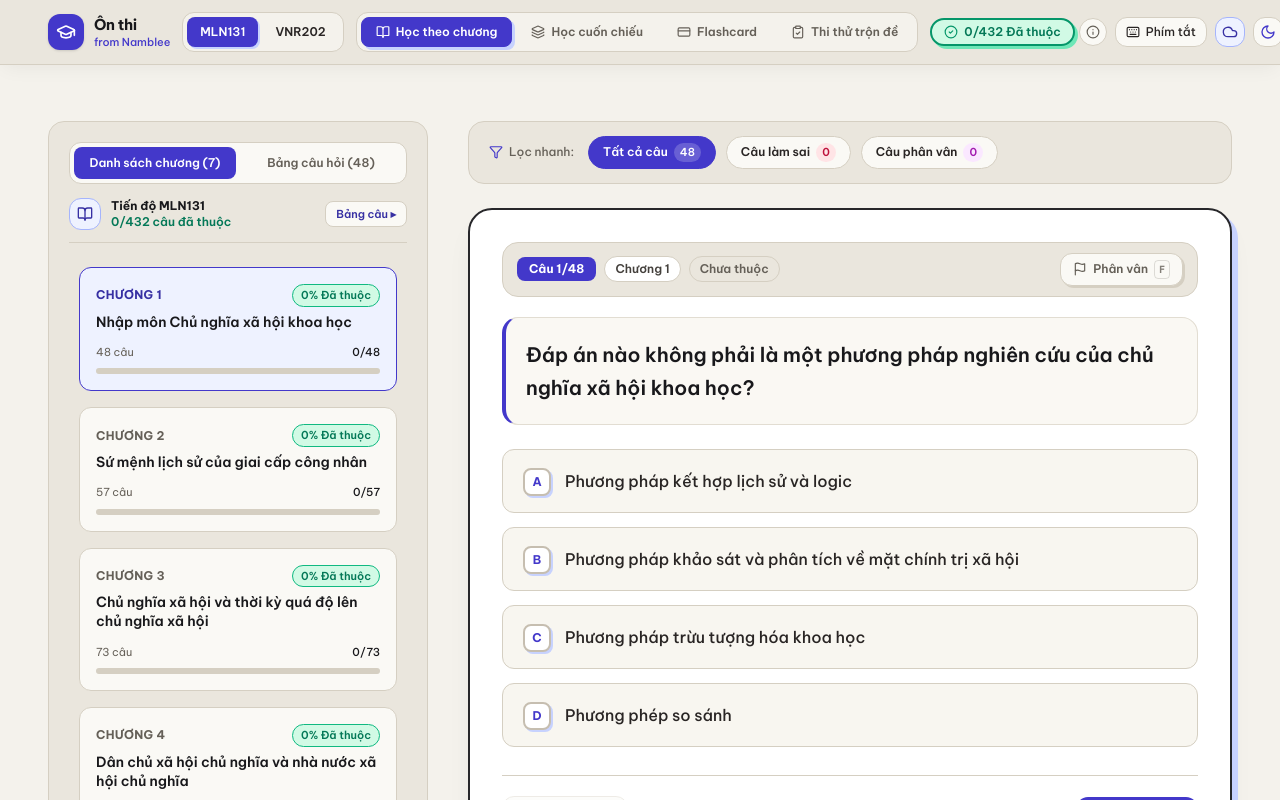
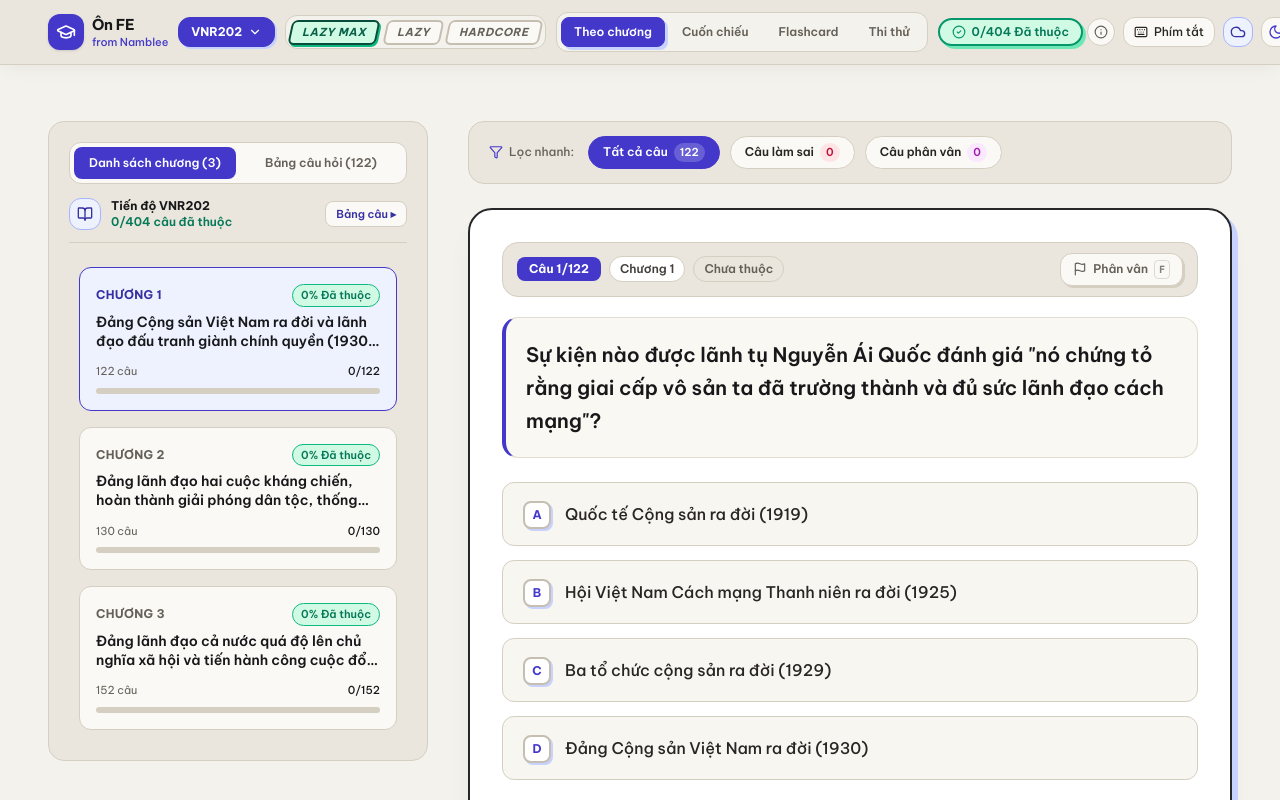
Before and after one commit to namlek19/lastFE, a React (Vite) app: page / in a window 1280 px wide. Shown: the top 800 px of the page. Built offline with nearby package versions, Linux system fonts and the light colour scheme.

Commit message:
feat(header): shorten title to On FE, default VNR202 dropdown, and add Sakuga tier picker

```diff
--- a/src/App.tsx
+++ b/src/App.tsx
@@ -6,7 +6,7 @@ import { RollingStudyView } from './components/RollingStudyView';
 import { FlashcardView } from './components/FlashcardView';
 import { MockExamView } from './components/MockExamView';
 import { ProgressSyncModal } from './components/ProgressSyncModal';
-import { ExamHistoryItem, StudyMode, SubjectId, UserProgressStore } from './types/quiz';
+import { ExamHistoryItem, StudyMode, StudyTier, SubjectId, UserProgressStore } from './types/quiz';
 import {
   addExamHistory,
   loadStore,
@@ -45,6 +45,10 @@ export const App: React.FC = () => {
 
   const handleSelectMode = useCallback((mode: StudyMode) => {
     setStore(prev => ({ ...prev, lastMode: mode }));
+  }, []);
+
+  const handleSelectTier = useCallback((tier: StudyTier) => {
+    setStore(prev => ({ ...prev, lastTier: tier }));
   }, []);
 
   const handleRecordAttempt = useCallback(
@@ -86,7 +90,7 @@ export const App: React.FC = () => {
     setStore(prev => resetProgress(prev));
   }, []);
 
-  const { lastSubject: subject, lastMode: mode } = store;
+  const { lastSubject: subject, lastMode: mode, lastTier: tier = 'lazymax' } = store;
 
   return (
     <MotionConfig reducedMotion="user">
@@ -94,10 +98,12 @@ export const App: React.FC = () => {
         <Header
           subject={subject}
           mode={mode}
+          tier={tier}
           theme={theme}
           progress={store}
           onSelectSubject={handleSelectSubject}
           onSelectMode={handleSelectMode}
+          onSelectTier={handleSelectTier}
           onToggleTheme={handleToggleTheme}
           onOpenSyncModal={() => setIsSyncOpen(true)}
         />
--- a/src/components/Header.tsx
+++ b/src/components/Header.tsx
@@ -1,7 +1,9 @@
 import React, { useEffect, useMemo, useRef, useState } from 'react';
 import {
   BookOpen,
+  Check,
   CheckCircle2,
+  ChevronDown,
   ClipboardCheck,
   Cloud,
   CreditCard,
@@ -13,16 +15,19 @@ import {
   Sun,
 } from 'lucide-react';
 import { SUBJECTS, getQuestionsBySubject } from '../data/index';
-import { StudyMode, SubjectId, UserProgressStore } from '../types/quiz';
+import { StudyMode, StudyTier, SubjectId, UserProgressStore } from '../types/quiz';
 import { isMastered, ThemeMode } from '../utils/storage';
+import { SakugaTierPicker } from './SakugaVfx';
 
 export interface HeaderProps {
   subject: SubjectId;
   mode: StudyMode;
+  tier: StudyTier;
   theme: ThemeMode;
   progress: UserProgressStore;
   onSelectSubject: (subject: SubjectId) => void;
   onSelectMode: (mode: StudyMode) => void;
+  onSelectTier: (tier: StudyTier) => void;
   onToggleTheme: () => void;
   onOpenSyncModal: () => void;
 }
@@ -39,22 +44,26 @@ const MODE_TABS: {
   { id: 'exam', label: 'Thi thử trộn đề', shortLabel: 'Thi thử', Icon: ClipboardCheck },
 ];
 
-const SUBJECT_ORDER: SubjectId[] = ['mln131', 'vnr202'];
+const SUBJECT_ORDER: SubjectId[] = ['vnr202', 'mln131'];
 
 export const Header: React.FC<HeaderProps> = ({
   subject,
   mode,
+  tier,
   theme,
   progress,
   onSelectSubject,
   onSelectMode,
+  onSelectTier,
   onToggleTheme,
   onOpenSyncModal,
 }) => {
   const [isShortcutOpen, setIsShortcutOpen] = useState(false);
   const [isRuleInfoOpen, setIsRuleInfoOpen] = useState(false);
+  const [isSubjectMenuOpen, setIsSubjectMenuOpen] = useState(false);
   const shortcutContainerRef = useRef<HTMLDivElement>(null);
   const ruleInfoContainerRef = useRef<HTMLDivElement>(null);
+  const subjectContainerRef = useRef<HTMLDivElement>(null);
 
   const activeQuestions = useMemo(() => getQuestionsBySubject(subject), [subject]);
 
@@ -69,7 +78,7 @@ export const Header: React.FC<HeaderProps> = ({
   }, [activeQuestions, progress.questions]);
 
   useEffect(() => {
-    if (!isShortcutOpen && !isRuleInfoOpen) return;
+    if (!isShortcutOpen && !isRuleInfoOpen && !isSubjectMenuOpen) return;
 
     const handleClickOutside = (event: MouseEvent) => {
       if (
@@ -84,12 +93,19 @@ export const Header: React.FC<HeaderProps> = ({
       ) {
         setIsRuleInfoOpen(false);
       }
+      if (
+        subjectContainerRef.current &&
+        !subjectContainerRef.current.contains(event.target as Node)
+      ) {
+        setIsSubjectMenuOpen(false);
+      }
     };
 
     const handleKeyDown = (event: KeyboardEvent) => {
       if (event.key === 'Escape') {
         setIsShortcutOpen(false);
         setIsRuleInfoOpen(false);
+        setIsSubjectMenuOpen(false);
       }
     };
 
@@ -99,36 +115,55 @@ export const Header: React.FC<HeaderProps> = ({
       document.removeEventListener('mousedown', handleClickOutside);
       document.removeEventListener('keydown', handleKeyDown);
     };
-  }, [isShortcutOpen, isRuleInfoOpen]);
+  }, [isShortcutOpen, isRuleInfoOpen, isSubjectMenuOpen]);
 
   const activeSubjectMeta = SUBJECTS[subject];
 
   return (
     <header className="z-40 mb-3.5 border-b border-[#D5CFC2] bg-[#EAE6DD] shadow-[0_6px_20px_-4px_rgba(28,25,23,0.06)] dark:border-[#262925] dark:bg-[#161816] dark:shadow-[0_10px_24px_-6px_rgba(0,0,0,0.55)] md:sticky md:top-0 md:mb-6 lg:mb-7">
-      <div className="mx-auto w-full max-w-[1720px] px-4 sm:px-6 lg:px-10 xl:px-12">
+      <div className="mx-auto w-full max-w-[1720px] px-4 sm:px-6 lg:px-8 xl:px-12">
         {/* Main Row: Single-Row Desktop Header (>= 1024px) & Top Row on Mobile/Tablet */}
-        <div className="flex w-full items-center justify-between gap-2 py-2.5 lg:gap-3 lg:py-3">
-          {/* Left Cluster: Compact Brand + Subject Switcher */}
-          <div className="flex min-w-0 shrink-0 items-center gap-2 sm:gap-3">
-            <div className="flex items-center gap-2.5">
+        <div className="flex w-full items-center justify-between gap-2 py-2.5 lg:gap-2.5 lg:py-3">
+          {/* Left Cluster: Compact Brand + Subject Dropdown */}
+          <div className="flex min-w-0 shrink-0 items-center gap-2 sm:gap-2.5">
+            <div className="flex items-center gap-2">
               <div className="flex h-8 w-8 shrink-0 items-center justify-center rounded-xl bg-[#4338CA] text-white shadow-sm dark:border dark:border-[#818CF8]/50 dark:bg-[#4338CA] sm:h-9 sm:w-9">
                 <GraduationCap className="h-4 w-4 sm:h-5 sm:w-5" />
               </div>
-              <div className="hidden leading-tight sm:block">
-                <span className="block text-sm font-bold tracking-tight text-[#18181B] dark:text-[#F5F5F4] sm:text-base lg:text-sm xl:text-[15px]">
-                  Ôn thi<span className="hidden 2xl:inline"> Trắc nghiệm</span>
+              <div className="hidden leading-tight min-[370px]:block">
+                <span className="block text-xs font-extrabold tracking-tight text-[#18181B] dark:text-[#F5F5F4] sm:text-sm xl:text-[15px]">
+                  Ôn FE
                 </span>
-                <span className="block text-[11px] font-medium text-[#4338CA] dark:text-[#818CF8]">
+                <span className="hidden text-[10px] font-medium text-[#4338CA] dark:text-[#818CF8] sm:block sm:text-[11px]">
                   from Namblee
                 </span>
               </div>
             </div>
 
-            {/* Subject Switcher Pills (Compact Code Only) */}
+            {/* Subject Dropdown (Default: VNR202, quick switch to MLN131) */}
+            <div ref={subjectContainerRef} className="relative shrink-0">
+              <button
+                type="button"
+                onClick={() => setIsSubjectMenuOpen((prev) => !prev)}
+                aria-expanded={isSubjectMenuOpen}
+                aria-haspopup="listbox"
+                aria-label={`Chọn môn học (đang chọn ${activeSubjectMeta.code})`}
+                title={`${activeSubjectMeta.code} • ${activeSubjectMeta.name} (${activeQuestions.length} câu)`}
+                className="sakuga-btn inline-flex cursor-pointer items-center gap-1 rounded-xl border border-[#4338CA] bg-[#4338CA] px-2.5 py-1 text-xs font-bold text-white shadow-[2px_2px_0_0_#C7D2FE] whitespace-nowrap hover:bg-[#3730A3] dark:border-[#818CF8]/50 dark:bg-[#4338CA] dark:shadow-[2px_2px_0_0_#312E81] dark:hover:bg-[#3730A3] sm:gap-1.5 sm:px-3 sm:py-1.5"
+              >
+                <span>{activeSubjectMeta.code}</span>
+                <ChevronDown
+                  className={`h-3.5 w-3.5 shrink-0 transition-transform duration-150 ${
+                    isSubjectMenuOpen ? 'rotate-180' : ''
+                  }`}
+                />
+              </button>
+
+              {isSubjectMenuOpen && (
                 <div
-              role="group"
-              aria-label="Chọn môn học"
-              className="inline-flex shrink-0 items-center gap-0.5 rounded-xl border border-[#D5CFC2] bg-[#F4F2EC] p-0.5 dark:border-[#262925] dark:bg-[#0F100E] sm:gap-1 sm:p-1"
+                  role="listbox"
+                  aria-label="Danh sách môn học"
+                  className="absolute left-0 top-full z-50 mt-2 w-60 rounded-2xl border border-[#C6BEB0] bg-[#FFFFFF] p-1.5 shadow-[0_14px_34px_-8px_rgba(28,25,23,0.12)] dark:border-[#323833] dark:bg-[#1E221F] dark:shadow-[0_16px_38px_-8px_rgba(0,0,0,0.75)] sm:w-64"
                 >
                   {SUBJECT_ORDER.map((subjId) => {
                     const meta = SUBJECTS[subjId];
@@ -137,20 +172,41 @@ export const Header: React.FC<HeaderProps> = ({
                       <button
                         key={subjId}
                         type="button"
-                    onClick={() => onSelectSubject(subjId)}
-                    aria-pressed={isActive}
-                    title={`${meta.code} • ${meta.name} (${meta.totalQuestions} câu)`}
-                    className={`sakuga-btn inline-flex cursor-pointer items-center rounded-lg border px-2.5 py-1 text-xs font-semibold whitespace-nowrap sm:px-3 sm:py-1.5 ${
+                        role="option"
+                        aria-selected={isActive}
+                        onClick={() => {
+                          onSelectSubject(subjId);
+                          setIsSubjectMenuOpen(false);
+                        }}
+                        className={`flex w-full cursor-pointer items-center justify-between gap-2 rounded-xl px-3 py-2 text-left transition ${
                           isActive
-                        ? 'border-transparent bg-[#4338CA] text-white shadow-[2px_2px_0_0_#C7D2FE] hover:bg-[#3730A3] dark:border-[#818CF8]/50 dark:bg-[#4338CA] dark:shadow-[2px_2px_0_0_#312E81] dark:hover:bg-[#3730A3]'
-                        : 'border-transparent text-[#292524] hover:bg-[#EEF2FF] hover:text-[#3730A3] dark:text-[#E7E5E4] dark:hover:bg-[#312E81]/30 dark:hover:text-[#A5B4FC]'
+                            ? 'bg-[#EEF2FF] text-[#3730A3] dark:bg-[#312E81]/45 dark:text-[#A5B4FC]'
+                            : 'text-[#292524] hover:bg-[#FAF9F5] dark:text-[#E7E5E4] dark:hover:bg-[#252A26]'
                         }`}
                       >
+                        <div className="min-w-0">
+                          <div className="flex items-center gap-1.5 text-xs font-bold">
                             <span>{meta.code}</span>
+                            <span className="font-medium text-[#656058] tabular-nums dark:text-[#9CA39B]">
+                              • {meta.totalQuestions} câu
+                            </span>
+                          </div>
+                          <div className="truncate text-[11px] opacity-80">{meta.name}</div>
+                        </div>
+                        {isActive && (
+                          <Check className="h-4 w-4 shrink-0 text-[#4338CA] dark:text-[#818CF8]" />
+                        )}
                       </button>
                     );
                   })}
                 </div>
+              )}
+            </div>
+          </div>
+
+          {/* Desktop 3-Tier Sakuga Anime Stamp Picker (>= 1024px) */}
+          <div className="hidden lg:inline-flex">
+            <SakugaTierPicker tier={tier} onSelectTier={onSelectTier} />
           </div>
 
           {/* Center Cluster: 4 Study Mode Tabs (Desktop >= 1024px) */}
@@ -166,15 +222,15 @@ export const Header: React.FC<HeaderProps> = ({
                   type="button"
                   onClick={() => onSelectMode(id)}
                   aria-current={isActive ? 'page' : undefined}
-                  className={`sakuga-btn inline-flex cursor-pointer items-center justify-center gap-1.5 rounded-lg border py-1.5 text-xs font-semibold whitespace-nowrap lg:px-3 xl:px-3.5 2xl:text-[13px] ${
+                  className={`sakuga-btn inline-flex cursor-pointer items-center justify-center gap-1.5 rounded-lg border py-1.5 text-xs font-semibold whitespace-nowrap lg:px-2.5 xl:px-3 2xl:px-3.5 2xl:text-[13px] ${
                     isActive
                       ? 'border-[#4338CA] bg-[#4338CA] text-white shadow-[3px_3px_0_0_#C7D2FE] hover:border-[#3730A3] hover:bg-[#3730A3] dark:border-[#818CF8]/50 dark:bg-[#4338CA] dark:shadow-[3px_3px_0_0_#312E81] dark:hover:bg-[#3730A3]'
                       : 'border-transparent text-[#656058] hover:border-[#A5B4FC] hover:bg-[#EEF2FF] hover:text-[#3730A3] dark:text-[#9CA39B] dark:hover:border-[#818CF8]/50 dark:hover:bg-[#312E81]/30 dark:hover:text-[#A5B4FC]'
                   }`}
                 >
-                  <Icon className="hidden h-3.5 w-3.5 shrink-0 xl:block" />
-                  <span className="xl:hidden">{shortLabel}</span>
-                  <span className="hidden xl:inline">{label}</span>
+                  <Icon className="hidden h-3.5 w-3.5 shrink-0 2xl:block" />
+                  <span className="2xl:hidden">{shortLabel}</span>
+                  <span className="hidden 2xl:inline">{label}</span>
                 </button>
               );
             })}
@@ -191,7 +247,7 @@ export const Header: React.FC<HeaderProps> = ({
                 <CheckCircle2 className="h-3.5 w-3.5 shrink-0 text-[#059669] dark:text-[#34D399]" />
                 <span>
                   {masteredCount}/{activeQuestions.length}
-                  <span className="hidden sm:inline"> Đã thuộc</span>
+                  <span className="hidden sm:inline lg:hidden xl:inline"> Đã thuộc</span>
                 </span>
               </div>
 
@@ -419,6 +475,11 @@ export const Header: React.FC<HeaderProps> = ({
             );
           })}
         </nav>
+
+        {/* Row 3 (Mobile & Tablet only, < 1024px): 3 Study Tier Anime Stamps */}
+        <div className="border-t border-[#D5CFC2]/80 py-2 dark:border-[#262925] lg:hidden">
+          <SakugaTierPicker tier={tier} onSelectTier={onSelectTier} compact />
+        </div>
       </div>
     </header>
   );
--- a/src/components/SakugaVfx.tsx
+++ b/src/components/SakugaVfx.tsx
@@ -1,5 +1,6 @@
 import React, { useEffect, useState } from 'react';
 import { AnimatePresence, motion } from 'framer-motion';
+import { StudyTier } from '../types/quiz';
 
 export type SakugaVariant = 'nice' | 'clear' | 'complete' | 'miss' | 'ok';
 
@@ -479,3 +480,144 @@ export const SakugaProgressBar: React.FC<SakugaProgressBarProps> = ({
     </div>
   );
 };
+
+interface TierStampConfig {
+  id: StudyTier;
+  label: string;
+  hint: string;
+  activeClass: string;
+  inactiveClass: string;
+  accentFill: string;
+  smokeTint: string;
+  sparkleFill: string;
+  showShards: boolean;
+}
+
+const STUDY_TIER_ITEMS: readonly TierStampConfig[] = [
+  {
+    id: 'lazymax',
+    label: 'LAZY MAX',
+    hint: 'Siêu lười • Rút gọn >60% câu cốt lõi',
+    activeClass:
+      'border-[#064E3B] bg-[#D1FAE5] text-[#065F46] shadow-[2px_2px_0_0_#10B981] dark:border-[#6EE7B7] dark:bg-[#065F46] dark:text-[#ECFDF5] dark:shadow-[2px_2px_0_0_#10B981]',
+    inactiveClass:
+      'border-[#C6BEB0] bg-[#FAF9F5] text-[#656058] hover:border-[#059669] hover:bg-[#ECFDF5] hover:text-[#065F46] dark:border-[#323833] dark:bg-[#1C1F1C] dark:text-[#9CA39B] dark:hover:border-[#34D399] dark:hover:bg-[#064E3B]/50 dark:hover:text-[#ECFDF5]',
+    accentFill: '#10B981',
+    smokeTint: '#A7F3D0',
+    sparkleFill: '#34D399',
+    showShards: true,
+  },
+  {
+    id: 'lazy',
+    label: 'LAZY',
+    hint: 'Khá lười • Nắm chắc kiến thức trọng tâm',
+    activeClass:
+      'border-[#78350F] bg-[#FEF3C7] text-[#92400E] shadow-[2px_2px_0_0_#F59E0B] dark:border-[#FDE68A] dark:bg-[#92400E] dark:text-[#FEF3C7] dark:shadow-[2px_2px_0_0_#D97706]',
+    inactiveClass:
+      'border-[#C6BEB0] bg-[#FAF9F5] text-[#656058] hover:border-[#D97706] hover:bg-[#FEF3C7]/70 hover:text-[#92400E] dark:border-[#323833] dark:bg-[#1C1F1C] dark:text-[#9CA39B] dark:hover:border-[#FBBF24] dark:hover:bg-[#78350F]/45 dark:hover:text-[#FEF3C7]',
+    accentFill: '#F59E0B',
+    smokeTint: '#FDE68A',
+    sparkleFill: '#F59E0B',
+    showShards: false,
+  },
+  {
+    id: 'hardcore',
+    label: 'HARDCORE',
+    hint: 'Cày full 100% toàn bộ câu hỏi',
+    activeClass:
+      'border-[#881337] bg-[#FFE4E6] text-[#BE123C] shadow-[2px_2px_0_0_#E11D48] dark:border-[#FDA4AF] dark:bg-[#881337] dark:text-[#FFE4E6] dark:shadow-[2px_2px_0_0_#E11D48]',
+    inactiveClass:
+      'border-[#C6BEB0] bg-[#FAF9F5] text-[#656058] hover:border-[#E11D48] hover:bg-[#FFE4E6]/70 hover:text-[#BE123C] dark:border-[#323833] dark:bg-[#1C1F1C] dark:text-[#9CA39B] dark:hover:border-[#FB7185] dark:hover:bg-[#881337]/45 dark:hover:text-[#FFE4E6]',
+    accentFill: '#E11D48',
+    smokeTint: '#FECDD3',
+    sparkleFill: '#FB7185',
+    showShards: true,
+  },
+];
+
+export interface SakugaTierPickerProps {
+  tier: StudyTier;
+  onSelectTier: (tier: StudyTier) => void;
+  compact?: boolean;
+}
+
+export const SakugaTierPicker: React.FC<SakugaTierPickerProps> = ({
+  tier,
+  onSelectTier,
+  compact = false,
+}) => {
+  const [burst, setBurst] = useState<{ tier: StudyTier; seq: number } | null>(null);
+
+  useEffect(() => {
+    if (!burst) return;
+    const timer = window.setTimeout(() => setBurst(null), 680);
+    return () => window.clearTimeout(timer);
+  }, [burst]);
+
+  return (
+    <div
+      role="group"
+      aria-label="Chọn mức độ ôn tập"
+      className={
+        compact
+          ? 'grid w-full grid-cols-3 gap-1.5 rounded-xl border border-[#D5CFC2] bg-[#F4F2EC] p-1 dark:border-[#262925] dark:bg-[#0F100E]'
+          : 'inline-flex shrink-0 items-center gap-1 rounded-xl border border-[#D5CFC2] bg-[#F4F2EC] p-1 dark:border-[#262925] dark:bg-[#0F100E] xl:gap-1.5'
+      }
+    >
+      {STUDY_TIER_ITEMS.map((item) => {
+        const isActive = tier === item.id;
+        const isBursting = burst?.tier === item.id;
+
+        return (
+          <button
+            key={item.id}
+            type="button"
+            title={item.hint}
+            aria-pressed={isActive}
+            onClick={() => {
+              onSelectTier(item.id);
+              setBurst((prev) => ({ tier: item.id, seq: (prev?.seq ?? 0) + 1 }));
+            }}
+            className={`relative inline-flex cursor-pointer items-center justify-center overflow-visible focus-visible:outline-none ${
+              compact ? 'w-full' : ''
+            }`}
+          >
+            {isBursting && burst && (
+              <SakugaParticles
+                key={`tier-particles-${item.id}-${burst.seq}`}
+                isMiss={false}
+                showShards={item.showShards}
+                accentFill={item.accentFill}
+                smokeTint={item.smokeTint}
+                sparkleFill={item.sparkleFill}
+                className="pointer-events-none absolute left-1/2 top-1/2 z-0 h-[66px] w-[126px] -translate-x-1/2 -translate-y-1/2 overflow-visible"
+              />
+            )}
+
+            <motion.span
+              key={isBursting && burst ? `stamp-${item.id}-${burst.seq}` : `stamp-${item.id}`}
+              initial={
+                isBursting
+                  ? { y: -7, scaleX: 1.2, scaleY: 0.82, rotate: -4 }
+                  : false
+              }
+              animate={{ y: 0, scaleX: 1, scaleY: 1, rotate: 0 }}
+              transition={{ type: 'spring', stiffness: 320, damping: 16 }}
+              className={`relative z-10 inline-flex ${compact ? 'w-full' : ''}`}
+            >
+              <span
+                className={`inline-flex -skew-x-12 items-center justify-center rounded-md border-2 font-black italic tracking-wider whitespace-nowrap transition-colors duration-150 ${
+                  compact
+                    ? 'w-full px-1.5 py-1 text-[10.5px]'
+                    : 'px-2 py-0.5 text-[10px] xl:px-2.5 xl:text-[11px]'
+                } ${isActive ? item.activeClass : item.inactiveClass}`}
+              >
+                <span className="skew-x-12">{item.label}</span>
+              </span>
+            </motion.span>
+          </button>
+        );
+      })}
+    </div>
+  );
+};
--- a/src/types/quiz.ts
+++ b/src/types/quiz.ts
@@ -1,6 +1,8 @@
 export type SubjectId = 'mln131' | 'vnr202';
 
 export type StudyMode = 'chapter' | 'rolling' | 'flashcard' | 'exam';
+
+export type StudyTier = 'lazymax' | 'lazy' | 'hardcore';
 
 export interface QuestionOption {
   key: string; // "A" | "B" | "C" | "D" | "E"
@@ -54,4 +56,6 @@ export interface UserProgressStore {
   examHistory: ExamHistoryItem[];
   lastSubject: SubjectId;
   lastMode: StudyMode;
+  lastTier?: StudyTier;
+  subjectMigratedVnr?: boolean;
 }
--- a/src/utils/storage.ts
+++ b/src/utils/storage.ts
@@ -4,6 +4,7 @@ import {
   ExamHistoryItem,
   QuestionProgress,
   StudyMode,
+  StudyTier,
   SubjectId,
   ThreeStateMastery,
   UserProgressStore,
@@ -39,9 +40,15 @@ export function createDefaultStore(): UserProgressStore {
     version: 1,
     questions: {},
     examHistory: [],
-    lastSubject: 'mln131',
+    lastSubject: 'vnr202',
     lastMode: 'chapter',
+    lastTier: 'lazymax',
+    subjectMigratedVnr: true,
   };
+}
+
+function normalizeTier(raw: unknown): StudyTier {
+  return raw === 'lazy' || raw === 'hardcore' ? raw : 'lazymax';
 }
 
 export function loadStore(): UserProgressStore {
@@ -52,17 +59,26 @@ export function loadStore(): UserProgressStore {
     if (!parsed || parsed.version !== 1 || typeof parsed.questions !== 'object') {
       return createDefaultStore();
     }
+    const migratedVnr = parsed.subjectMigratedVnr === true;
+    const lastSubject: SubjectId = !migratedVnr
+      ? 'vnr202'
+      : parsed.lastSubject === 'mln131'
+        ? 'mln131'
+        : 'vnr202';
+
     return {
       version: 1,
       questions: parsed.questions ?? {},
       examHistory: Array.isArray(parsed.examHistory) ? parsed.examHistory : [],
-      lastSubject: parsed.lastSubject === 'vnr202' ? 'vnr202' : 'mln131',
+      lastSubject,
       lastMode:
         parsed.lastMode === 'rolling' ||
         parsed.lastMode === 'flashcard' ||
         parsed.lastMode === 'exam'
           ? parsed.lastMode
           : 'chapter',
+      lastTier: normalizeTier(parsed.lastTier),
+      subjectMigratedVnr: true,
     };
   } catch {
     return createDefaultStore();
@@ -275,6 +291,7 @@ interface CompactSyncPayload {
   v: 1;
   s: SubjectId;
   m: StudyMode;
+  t?: StudyTier;
   q: CompactTuple[];
   h: ExamHistoryItem[];
 }
@@ -294,6 +311,7 @@ export function exportProgressCode(store: UserProgressStore): string {
     v: 1,
     s: store.lastSubject,
     m: store.lastMode,
+    t: store.lastTier,
     q: tuples,
     h: store.examHistory,
   };
@@ -340,11 +358,13 @@ export function importProgressCode(code: string): UserProgressStore | null {
       version: 1,
       questions,
       examHistory: Array.isArray(parsed.h) ? parsed.h : [],
-      lastSubject: parsed.s === 'vnr202' ? 'vnr202' : 'mln131',
+      lastSubject: parsed.s === 'mln131' ? 'mln131' : 'vnr202',
       lastMode:
         parsed.m === 'rolling' || parsed.m === 'flashcard' || parsed.m === 'exam'
           ? parsed.m
           : 'chapter',
+      lastTier: normalizeTier(parsed.t),
+      subjectMigratedVnr: true,
     };
   } catch {
     return null;
```
Lines whose indentation alone changed are shown as unchanged.
